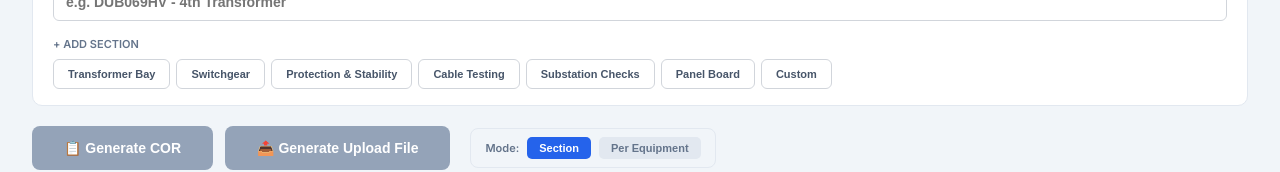
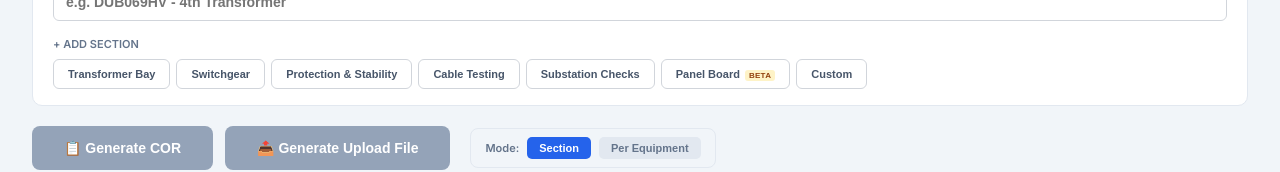
Before and after one commit to AaryanKapAWS/cx-dashboard, a React (Vite) app: page / in a window 1280 px wide. Shown: the part 464-636 px from the top of the page. Built offline with nearby package versions, Linux system fonts and the light colour scheme.

Commit message:
fixed interlocking test - under relay moved to cubicle

```diff
--- a/src/components/SectionBuilder.jsx
+++ b/src/components/SectionBuilder.jsx
@@ -396,7 +396,7 @@ export default function SectionBuilder({ onSubmit }) {
                 onMouseEnter={e => { if (!alreadyAdded) { e.target.style.borderColor = '#FF9900'; e.target.style.background = '#fffbeb' } }}
                 onMouseLeave={e => { if (!alreadyAdded) { e.target.style.borderColor = '#d1d5db'; e.target.style.background = '#fff' } }}
               >
-                {st.label}{count > 0 && <span style={{ marginLeft: 6, fontSize: 9, background: '#FF9900', color: '#fff', borderRadius: 10, padding: '1px 5px', fontWeight: 700 }}>{count}</span>}
+                {st.label}{st.id === 'panel_board' && <span style={{ marginLeft: 5, fontSize: 8, background: '#fef3c7', color: '#92400e', borderRadius: 3, padding: '1px 4px', fontWeight: 700, letterSpacing: '0.3px' }}>BETA</span>}{count > 0 && <span style={{ marginLeft: 6, fontSize: 9, background: '#FF9900', color: '#fff', borderRadius: 10, padding: '1px 5px', fontWeight: 700 }}>{count}</span>}
               </button>
               )
             })}
--- a/src/data/test_templates.json
+++ b/src/data/test_templates.json
@@ -263,11 +263,6 @@
     ],
     [
       "L3",
-      "Interlock Checks",
-      ""
-    ],
-    [
-      "L3",
       "CB Failure Function Test",
       ""
     ]
@@ -377,6 +372,11 @@
     [
       "L3",
       "Heater and Lighting Check",
+      ""
+    ],
+    [
+      "L3",
+      "Interlock Checks",
       ""
     ]
   ],
```
